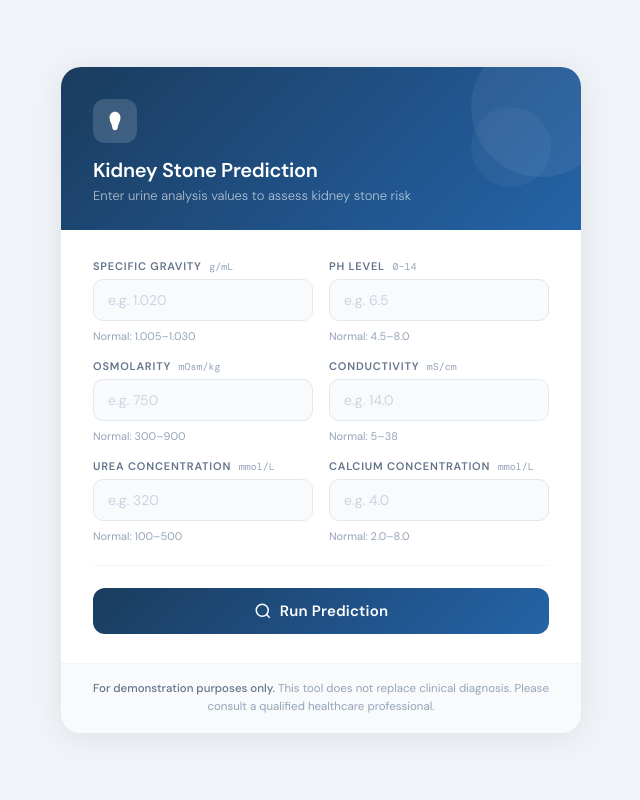
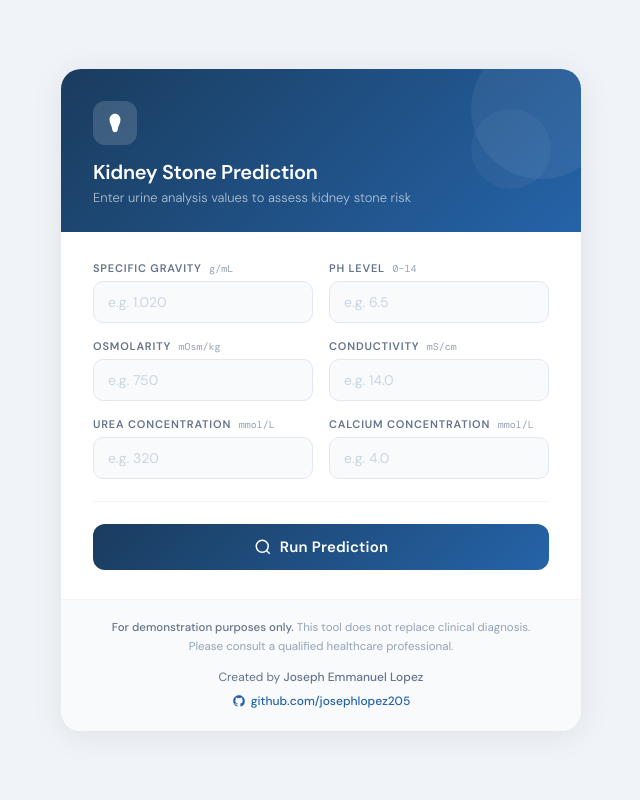
Before and after one commit to josephlopez205/kidneystone, a Flask app: page / in a window 1280 px wide. Shown: the whole page, without its empty margins (319-959 px from the left). Run offline with Flask 3, Linux system fonts and the light colour scheme; parts of the project's set-up code (start-up, migrations or seed data) failed here and were passed over.

Commit message:
Update index.html

```diff
--- a/templates/index.html
+++ b/templates/index.html
@@ -1,14 +1,19 @@
-
+<!DOCTYPE html>
+<html lang="en">
+<head>
+  <meta charset="UTF-8">
+  <meta name="viewport" content="width=device-width, initial-scale=1.0">
+  <title>Kidney Stone Prediction</title>
+  <link href="https://fonts.googleapis.com/css2?family=DM+Sans:wght@300;400;500;600&family=DM+Mono:wght@400;500&display=swap" rel="stylesheet">
   <style>
-  @import url('https://fonts.googleapis.com/css2?family=DM+Sans:wght@300;400;500;600&family=DM+Mono:wght@400;500&display=swap');
-
     * { box-sizing: border-box; margin: 0; padding: 0; }
 
-  .ks-wrap {
+    body {
       font-family: 'DM Sans', sans-serif;
       min-height: 100vh;
       background: #f0f4f8;
       display: flex;
+      flex-direction: column;
       align-items: center;
       justify-content: center;
       padding: 2rem 1rem;
@@ -87,8 +92,6 @@
       gap: 6px;
     }
 
-  .ks-field.full { grid-column: 1 / -1; }
-
     .ks-label {
       font-size: 11px;
       font-weight: 600;
@@ -132,12 +135,6 @@
     .ks-input.error { border-color: #ef4444; background: #fff5f5; }
     .ks-input.valid { border-color: #10b981; }
 
-  .ks-hint {
-    font-size: 11px;
-    color: #94a3b8;
-    margin-top: 2px;
-  }
-
     .ks-divider {
       border: none;
       border-top: 1px solid #f1f5f9;
@@ -172,7 +169,7 @@
       padding: 14px 16px;
       font-size: 14px;
       font-weight: 500;
-    display: none;
+      display: flex;
       align-items: flex-start;
       gap: 10px;
       animation: fadeIn 0.3s ease;
@@ -180,18 +177,16 @@
 
     @keyframes fadeIn { from { opacity: 0; transform: translateY(6px); } to { opacity: 1; transform: translateY(0); } }
 
-  .ks-result.show { display: flex; }
+    /* Red = at risk, Green = not at risk */
     .ks-result.positive { background: #fef2f2; color: #b91c1c; border: 1px solid #fecaca; }
     .ks-result.negative { background: #f0fdf4; color: #15803d; border: 1px solid #bbf7d0; }
 
     .ks-result-icon { flex-shrink: 0; width: 20px; height: 20px; margin-top: 1px; }
-
-  .ks-result-text { flex: 1; }
     .ks-result-title { font-weight: 600; font-size: 13px; letter-spacing: 0.2px; }
     .ks-result-sub { font-size: 12px; font-weight: 400; margin-top: 2px; opacity: 0.8; }
 
     .ks-footer {
-    padding: 1rem 2rem;
+      padding: 1.1rem 2rem;
       background: #f8fafc;
       border-top: 1px solid #f1f5f9;
       text-align: center;
@@ -200,10 +195,37 @@
     .ks-footer p {
       font-size: 11.5px;
       color: #94a3b8;
-    line-height: 1.6;
+      line-height: 1.7;
     }
 
     .ks-footer strong { color: #64748b; font-weight: 500; }
+
+    .ks-footer a {
+      color: #2563a8;
+      text-decoration: none;
+      font-weight: 500;
+      transition: opacity 0.15s;
+    }
+
+    .ks-footer a:hover { opacity: 0.7; text-decoration: underline; }
+
+    .ks-footer .github-link {
+      display: inline-flex;
+      align-items: center;
+      gap: 5px;
+      margin-top: 6px;
+      font-size: 12px;
+      color: #2563a8;
+      font-weight: 500;
+      text-decoration: none;
+    }
+
+    .ks-footer .github-link svg {
+      width: 14px; height: 14px;
+      fill: #2563a8;
+    }
+
+    .ks-footer .github-link:hover { opacity: 0.7; }
 
     @media (max-width: 420px) {
       .ks-grid { grid-template-columns: 1fr; }
@@ -211,9 +233,11 @@
       .ks-header { padding: 1.6rem 1.2rem; }
     }
   </style>
+</head>
+<body>
 
-<div class="ks-wrap">
   <div class="ks-card">
+
     <div class="ks-header">
       <div class="ks-icon">
         <svg viewBox="0 0 24 24" xmlns="http://www.w3.org/2000/svg">
@@ -225,43 +249,37 @@
     </div>
 
     <div class="ks-body">
-      <form id="ksForm" action="/predict" method="POST" onsubmit="handleSubmit(event)" novalidate>
+      <form id="ksForm" action="/predict" method="POST" novalidate>
         <div class="ks-grid">
 
           <div class="ks-field">
             <label class="ks-label" for="gravity">Specific Gravity <span class="ks-unit">g/mL</span></label>
             <input class="ks-input" type="text" id="gravity" name="gravity" placeholder="e.g. 1.020" autocomplete="off">
-            <span class="ks-hint">Normal: 1.005–1.030</span>
           </div>
 
           <div class="ks-field">
             <label class="ks-label" for="ph">pH Level <span class="ks-unit">0–14</span></label>
             <input class="ks-input" type="text" id="ph" name="ph" placeholder="e.g. 6.5" autocomplete="off">
-            <span class="ks-hint">Normal: 4.5–8.0</span>
           </div>
 
           <div class="ks-field">
             <label class="ks-label" for="osmolarity">Osmolarity <span class="ks-unit">mOsm/kg</span></label>
             <input class="ks-input" type="text" id="osmolarity" name="osmolarity" placeholder="e.g. 750" autocomplete="off">
-            <span class="ks-hint">Normal: 300–900</span>
           </div>
 
           <div class="ks-field">
             <label class="ks-label" for="conductivity">Conductivity <span class="ks-unit">mS/cm</span></label>
             <input class="ks-input" type="text" id="conductivity" name="conductivity" placeholder="e.g. 14.0" autocomplete="off">
-            <span class="ks-hint">Normal: 5–38</span>
           </div>
 
           <div class="ks-field">
             <label class="ks-label" for="urea">Urea Concentration <span class="ks-unit">mmol/L</span></label>
             <input class="ks-input" type="text" id="urea" name="urea" placeholder="e.g. 320" autocomplete="off">
-            <span class="ks-hint">Normal: 100–500</span>
           </div>
 
           <div class="ks-field">
             <label class="ks-label" for="calcium">Calcium Concentration <span class="ks-unit">mmol/L</span></label>
             <input class="ks-input" type="text" id="calcium" name="calcium" placeholder="e.g. 4.0" autocomplete="off">
-            <span class="ks-hint">Normal: 2.0–8.0</span>
           </div>
 
         </div>
@@ -276,25 +294,39 @@
         </button>
 
         {% if prediction_text %}
-        <div class="ks-result show {{ 'positive' if 'Yes' in prediction_text else 'negative' }}">
+        <div class="ks-result {{ 'positive' if '1' in prediction_text else 'negative' }}">
           <svg class="ks-result-icon" viewBox="0 0 24 24" fill="none" stroke="currentColor" stroke-width="2">
             <circle cx="12" cy="12" r="10"/>
             <line x1="12" y1="8" x2="12" y2="12"/>
             <line x1="12" y1="16" x2="12.01" y2="16"/>
           </svg>
-          <div class="ks-result-text">
-            <div class="ks-result-title">Prediction Result</div>
+          <div>
+            <div class="ks-result-title">
+              {% if '1' in prediction_text %}
+                At Risk: Kidney Stone Detected
+              {% else %}
+                No Risk Detected
+              {% endif %}
+            </div>
             <div class="ks-result-sub">{{ prediction_text }}</div>
           </div>
         </div>
         {% endif %}
+
       </form>
     </div>
 
     <div class="ks-footer">
-      <p><strong>For demonstration purposes only.</strong> This tool does not replace clinical diagnosis. Please consult a qualified healthcare professional.</p>
+      <p><strong>For demonstration purposes only.</strong> This tool does not replace clinical diagnosis.<br>Please consult a qualified healthcare professional.</p>
+      <p style="margin-top: 10px; color: #64748b; font-size: 12px;">Created by <strong>Joseph Emmanuel Lopez</strong></p>
+      <a class="github-link" href="https://github.com/josephlopez205" target="_blank" rel="noopener noreferrer">
+        <svg viewBox="0 0 24 24" xmlns="http://www.w3.org/2000/svg">
+          <path d="M12 2C6.477 2 2 6.484 2 12.017c0 4.425 2.865 8.18 6.839 9.504.5.092.682-.217.682-.483 0-.237-.008-.868-.013-1.703-2.782.605-3.369-1.343-3.369-1.343-.454-1.158-1.11-1.466-1.11-1.466-.908-.62.069-.608.069-.608 1.003.07 1.531 1.032 1.531 1.032.892 1.53 2.341 1.088 2.91.832.092-.647.35-1.088.636-1.338-2.22-.253-4.555-1.113-4.555-4.951 0-1.093.39-1.988 1.029-2.688-.103-.253-.446-1.272.098-2.65 0 0 .84-.27 2.75 1.026A9.564 9.564 0 0112 6.844c.85.004 1.705.115 2.504.337 1.909-1.296 2.747-1.027 2.747-1.027.546 1.379.202 2.398.1 2.651.64.7 1.028 1.595 1.028 2.688 0 3.848-2.339 4.695-4.566 4.943.359.309.678.92.678 1.855 0 1.338-.012 2.419-.012 2.747 0 .268.18.58.688.482A10.019 10.019 0 0022 12.017C22 6.484 17.522 2 12 2z"/>
+        </svg>
+        github.com/josephlopez205
+      </a>
     </div>
-  </div>
+
   </div>
 
   <script>
@@ -310,8 +342,7 @@
       });
     });
 
-  function handleSubmit(e) {
-    e.preventDefault();
+    document.getElementById('ksForm').addEventListener('submit', function(e) {
       let valid = true;
       inputs.forEach(inp => {
         if (!inp.value.trim() || isNaN(parseFloat(inp.value))) {
@@ -320,31 +351,17 @@
           valid = false;
         }
       });
-
-    if (!valid) {
-      showResult('error', 'Missing or invalid values', 'Please fill in all fields with valid numeric values.');
-      return;
-    }
+      if (!valid) { e.preventDefault(); return; }
 
       const btn = document.getElementById('submitBtn');
       btn.disabled = true;
       btn.innerHTML = `<svg viewBox="0 0 24 24" style="width:18px;height:18px;fill:none;stroke:#fff;stroke-width:2;animation:spin 0.8s linear infinite"><circle cx="12" cy="12" r="10" stroke-dasharray="31.4" stroke-dashoffset="10"/></svg> Analyzing…`;
+    });
+  </script>
 
-    setTimeout(() => {
-      btn.disabled = false;
-      btn.innerHTML = `<svg viewBox="0 0 24 24" xmlns="http://www.w3.org/2000/svg" style="width:18px;height:18px;fill:none;stroke:#fff;stroke-width:2"><circle cx="11" cy="11" r="8"/><line x1="21" y1="21" x2="16.65" y2="16.65"/></svg> Run Prediction`;
-      e.target.submit();
-    }, 1200);
-  }
+  <style>
+    @keyframes spin { to { transform: rotate(360deg); } }
+  </style>
 
-  function showResult(type, title, sub) {
-    const box = document.getElementById('resultBox');
-    box.className = 'ks-result show ' + (type === 'error' ? 'positive' : type === 'positive' ? 'positive' : 'negative');
-    document.getElementById('resultTitle').textContent = title;
-    document.getElementById('resultSub').textContent = sub;
-  }
-
-  const style = document.createElement('style');
-  style.textContent = '@keyframes spin { to { transform: rotate(360deg); } }';
-  document.head.appendChild(style);
-</script>
+</body>
+</html>
```
Lines whose indentation alone changed are shown as unchanged.
